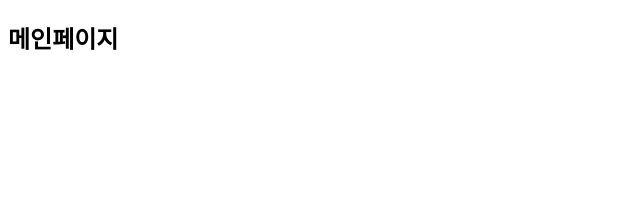
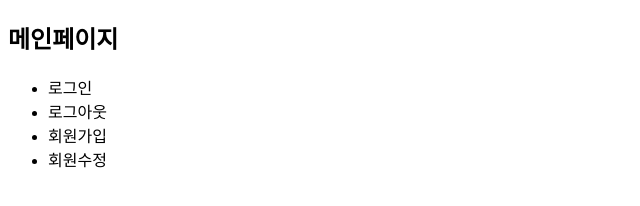
Before and after one commit to nolangjoha/ezen1000, a plain HTML site: page index.html in a window 1280 px wide. Shown: the whole page, without its empty margins (0-640 px from the left). Drawn offline with Linux system fonts and the light colour scheme.

Commit message:
메인페이지 수정 및 로그인페이지 수정

```diff
--- a/index.html
+++ b/index.html
@@ -7,5 +7,14 @@
 </head>
 <body>
     <h2>메인페이지</h2>
+    <nav>
+        <ul>
+            <li>로그인</li>
+            <li>로그아웃</li>
+            <li>회원가입</li>
+            <li>회원수정</li>
+        </ul>
+
+    </nav>
 </body>
 </html>
```
Also changed, not shown: login.html (+5 -0 lines).
